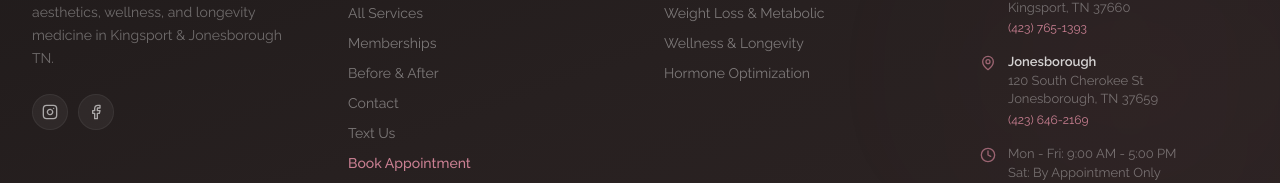
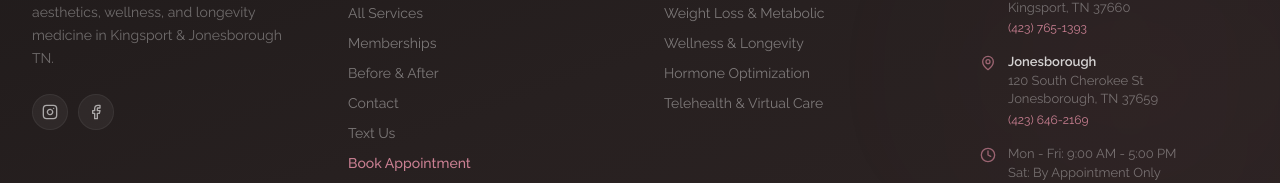
Before and after one commit to kgarretson78-create/balanced-wellness, a React (Vite) app: page /privacy-policy in a window 1280 px wide. Shown: the part 3058-3241 px from the top of the page. Built offline with nearby package versions, Linux system fonts and the light colour scheme; no server answers; a web font is replaced by a local one.

Commit message:
Add Telehealth & Virtual Care to site navigation (#14)

```diff
--- a/src/components/layout/Footer.tsx
+++ b/src/components/layout/Footer.tsx
@@ -51,6 +51,7 @@ export function Footer() {
               <li><Link href="/weight-loss" className="text-white/40 hover:text-white transition-colors duration-300">Weight Loss & Metabolic</Link></li>
               <li><Link href="/wellness" className="text-white/40 hover:text-white transition-colors duration-300">Wellness & Longevity</Link></li>
               <li><Link href="/hormone-optimization" className="text-white/40 hover:text-white transition-colors duration-300">Hormone Optimization</Link></li>
+              <li><Link href="/telehealth" className="text-white/40 hover:text-white transition-colors duration-300">Telehealth & Virtual Care</Link></li>
             </ul>
           </div>
 
--- a/src/components/layout/Navbar.tsx
+++ b/src/components/layout/Navbar.tsx
@@ -32,13 +32,14 @@ export function Navbar() {
     { name: "Weight Loss & Metabolic", path: "/weight-loss" },
     { name: "Wellness & Longevity", path: "/wellness" },
     { name: "Hormone Optimization", path: "/hormone-optimization" },
+    { name: "Telehealth & Virtual Care", path: "/telehealth" },
     { name: "Memberships", path: "/memberships" },
     { name: "Flexible Payments", path: "/flexible-payments" },
     { name: "Before & After Gallery", path: "/gallery" },
     { name: "AI Skin Analyzer", path: "/skin-analyzer" },
   ];
 
-  const isServicePage = ["/services", "/injectables", "/laser-treatments", "/weight-loss", "/wellness", "/hormone-optimization", "/memberships", "/gallery", "/skin-analyzer", "/flexible-payments"].includes(location);
+  const isServicePage = ["/services", "/injectables", "/laser-treatments", "/weight-loss", "/wellness", "/hormone-optimization", "/telehealth", "/memberships", "/gallery", "/skin-analyzer", "/flexible-payments"].includes(location);
 
   const navLinkClass = (path: string, isActive?: boolean) =>
     `text-[13px] font-medium tracking-wide transition-colors duration-300 ${
```
